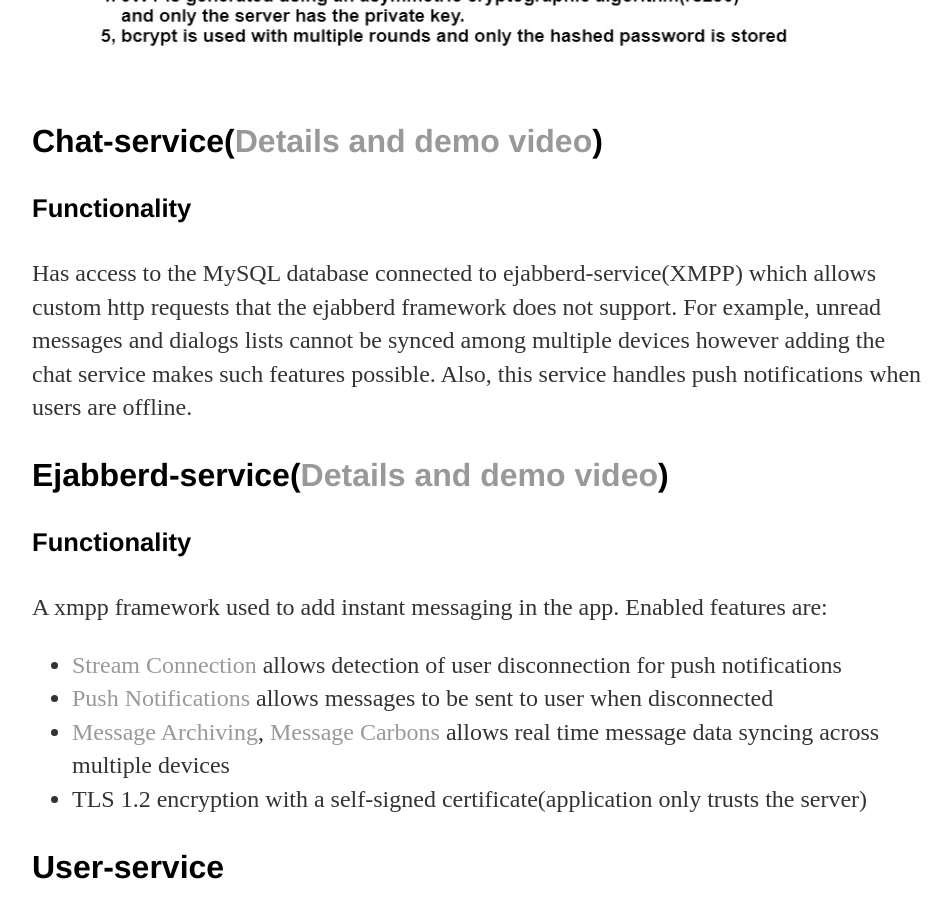
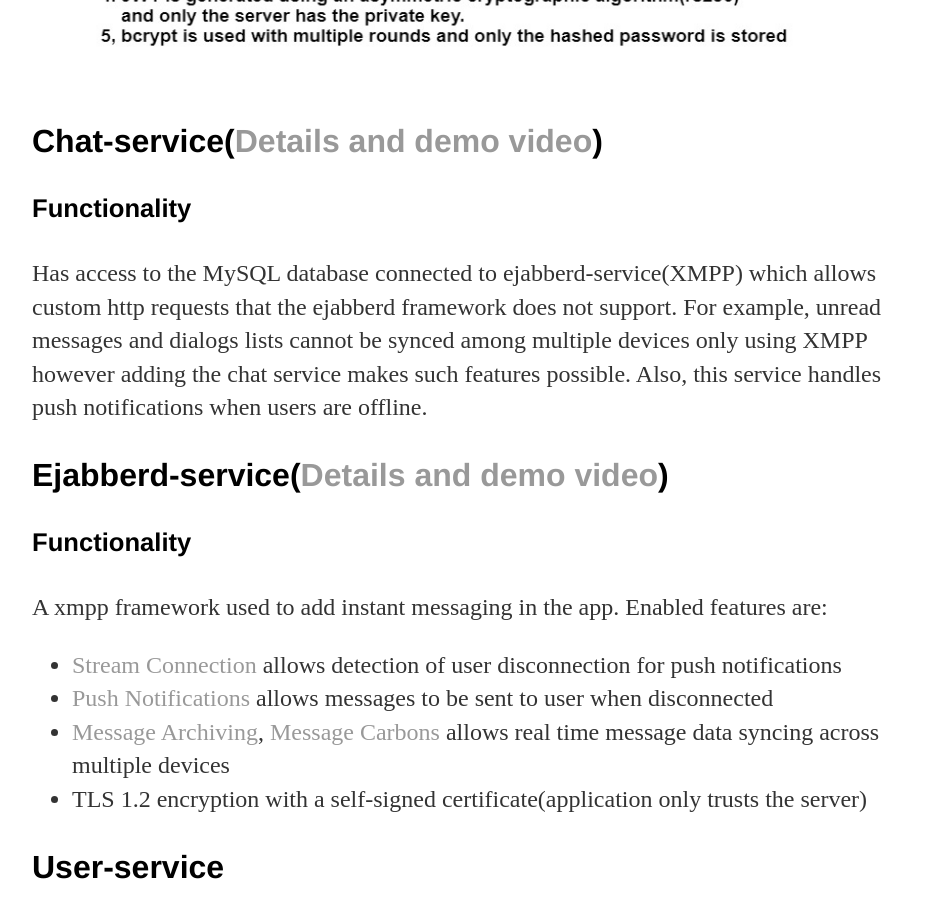
Before and after one commit to jcho7022/jcho7022.github.io, a Jekyll site: the page built from projects/float/index.html, in a window 1280 px wide and 900 px high, scrolled down 5745 px. Shown: the whole window, without its empty margins (160-1112 px from the left). Built offline with Jekyll 4.4.1, drawn with Linux system fonts in a browser that asks for light colours.

Commit message:
Update index.html

```diff
--- a/projects/float/index.html
+++ b/projects/float/index.html
@@ -61,7 +61,7 @@
       <h4>Functionality</h4>
       <p>Has access to the MySQL database connected to ejabberd-service(XMPP) which allows custom http requests that
       the ejabberd framework does not support. For example, unread messages and dialogs lists cannot be synced among
-      multiple devices however adding the chat service makes such features possible. Also,
+      multiple devices only using XMPP however adding the chat service makes such features possible. Also,
       this service handles push notifications when users are offline.</p>
 
    <h3>Ejabberd-service(<a href="https://jcho7022.github.io/projects/chatbot/">Details and demo video</a>)</h3>
```
